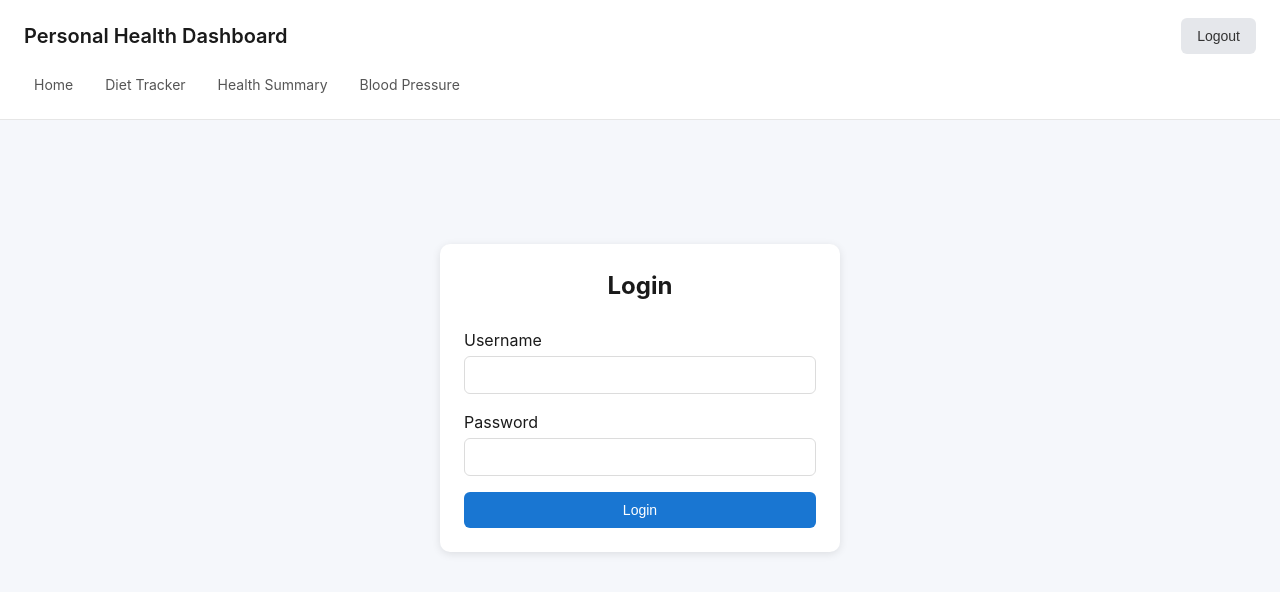
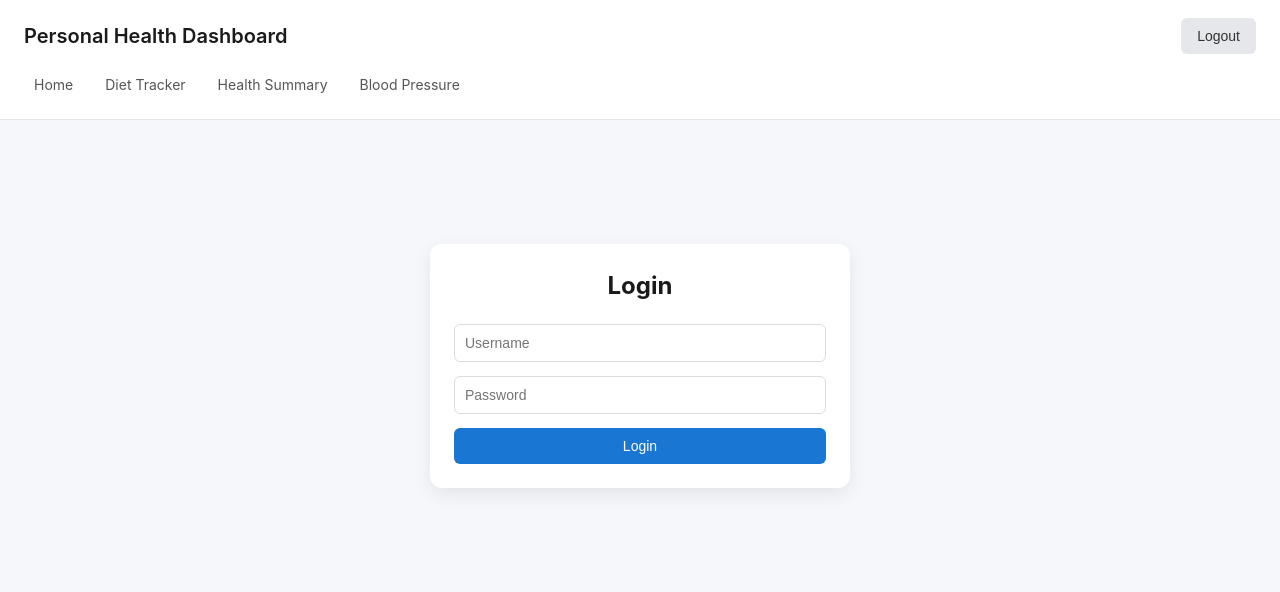
Before and after one commit to idea-ai-labs/diet-tracker, a Next.js app: page /login in a window 1280 px wide. Shown: the top 592 px of the page. Built offline with nearby package versions, Linux system fonts and the light colour scheme.

Commit message:
Update page.tsx

```diff
--- a/app/login/page.tsx
+++ b/app/login/page.tsx
@@ -5,6 +5,7 @@ import { useRouter } from "next/navigation"
 
 export default function LoginPage() {
   const router = useRouter()
+
   const [username, setUsername] = useState("")
   const [password, setPassword] = useState("")
   const [error, setError] = useState("")
@@ -12,7 +13,8 @@ export default function LoginPage() {
 
   async function handleLogin(e: React.FormEvent) {
     e.preventDefault()
-    setError("")
+
+    setError("") // clear previous error
     setLoading(true)
 
     try {
@@ -26,66 +28,71 @@ export default function LoginPage() {
 
       setLoading(false)
 
-      if (res.ok && data.success) {
-        router.push("/") // Redirect after successful login
+      if (data.success) {
+        router.push("/")
       } else {
         setError("Invalid username or password")
       }
+
     } catch (err) {
-      console.error(err)
       setLoading(false)
-      setError("Something went wrong. Please try again.")
+      setError("Server error. Please try again.")
     }
   }
 
   return (
     <div
       style={{
-        maxWidth: "400px",
+        maxWidth: "420px",
         margin: "100px auto",
         padding: "24px",
-        borderRadius: "10px",
+        borderRadius: "12px",
         background: "white",
-        boxShadow: "0 2px 8px rgba(0,0,0,0.1)",
+        boxShadow: "0 6px 18px rgba(0,0,0,0.08)",
       }}
     >
-      <h2 style={{ textAlign: "center", marginBottom: "24px" }}>Login</h2>
+      <h2 style={{ textAlign: "center", marginBottom: "20px" }}>
+        Login
+      </h2>
 
-      <form
-        onSubmit={handleLogin}
-        style={{ display: "flex", flexDirection: "column", gap: "16px" }}
+      {/* 🔴 TOP ERROR BANNER */}
+      {error && (
+        <div
+          style={{
+            background: "#ffe5e5",
+            color: "#b00020",
+            padding: "10px 12px",
+            borderRadius: "8px",
+            marginBottom: "16px",
+            fontSize: "14px",
+            border: "1px solid #ffb3b3",
+          }}
         >
-        <div>
-          <label htmlFor="username" style={{ display: "block", marginBottom: "4px" }}>
-            Username
-          </label>
+          {error}
+        </div>
+      )}
+
+      <form onSubmit={handleLogin} style={{ display: "flex", flexDirection: "column", gap: "14px" }}>
+
         <input
-            id="username"
-            type="text"
+          placeholder="Username"
           value={username}
           onChange={(e) => setUsername(e.target.value)}
           required
         />
-        </div>
 
-        <div>
-          <label htmlFor="password" style={{ display: "block", marginBottom: "4px" }}>
-            Password
-          </label>
         <input
-            id="password"
           type="password"
+          placeholder="Password"
           value={password}
           onChange={(e) => setPassword(e.target.value)}
           required
         />
-        </div>
 
         <button type="submit" disabled={loading}>
           {loading ? "Logging in..." : "Login"}
         </button>
 
-        {error && <p style={{ color: "red", marginTop: "8px" }}>{error}</p>}
       </form>
     </div>
   )
```
Lines whose indentation alone changed are shown as unchanged.
